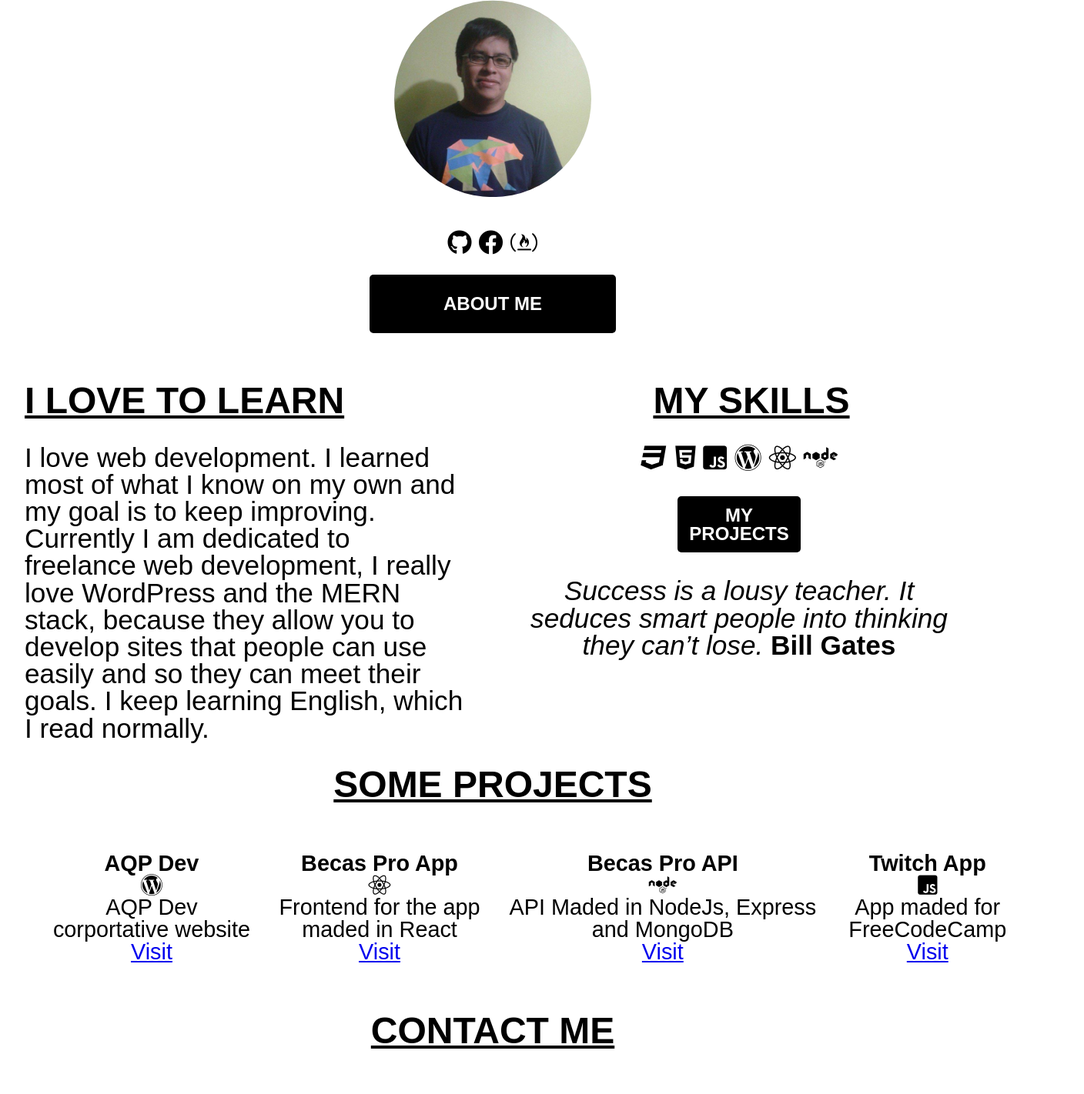
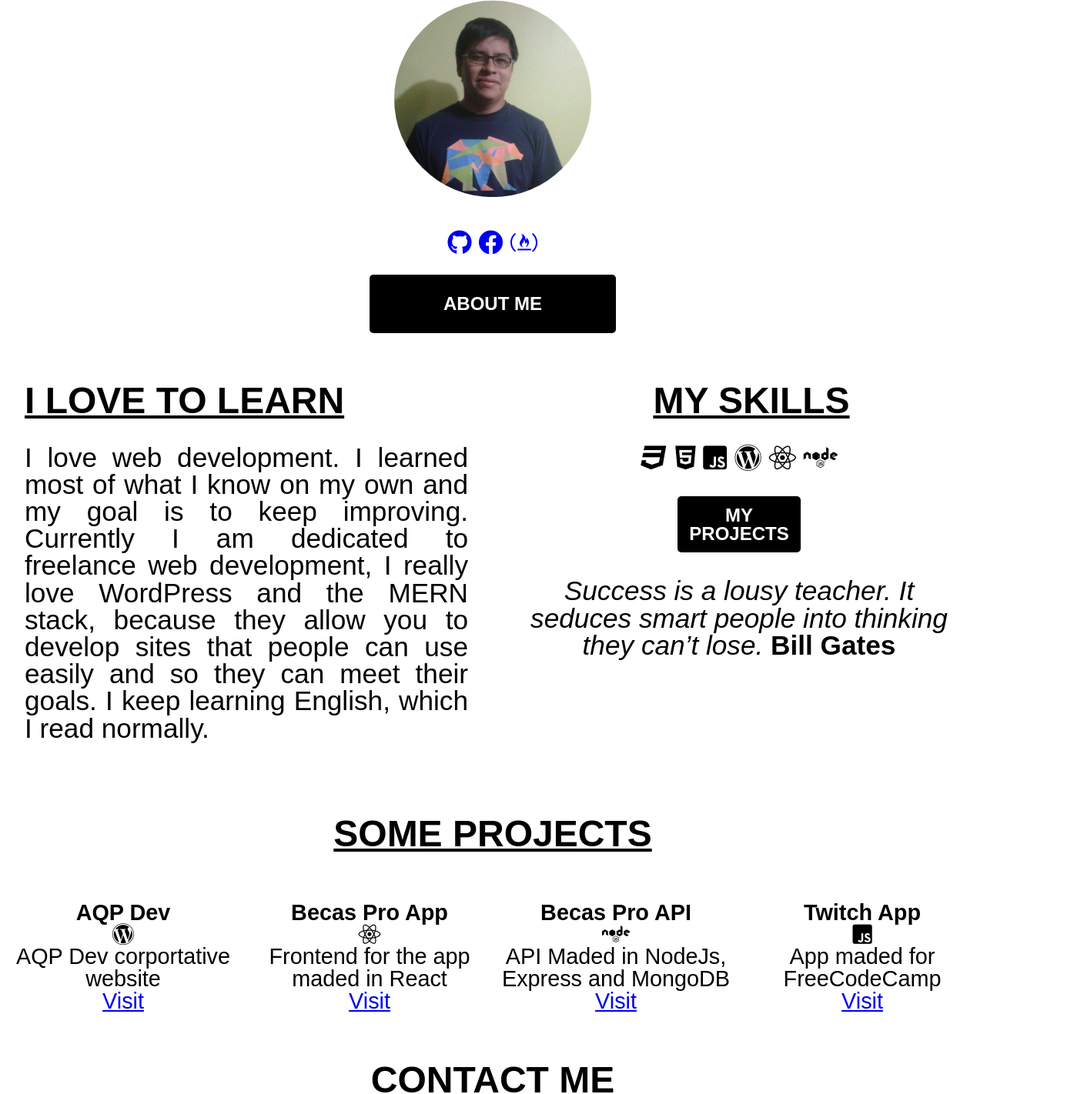
Before and after one commit to soyvikman/soyvikman.github.io, a plain HTML site: page index.html in a window 1280 px wide. Shown: the part 158-1580 px from the top of the page at 77% size, 1408 px wide, since content can reach past the window. Drawn offline with Linux system fonts and the light colour scheme; a web font is replaced by a local one.

Commit message:
Mejorando

```diff
--- a/css/style.css
+++ b/css/style.css
@@ -1,4 +1,14 @@
 @import url('https://fonts.googleapis.com/css?family=Darker+Grotesque&display=swap');
+
+@media (max-width: 800px){
+    .portfolio {
+        flex-direction: column;
+    }
+    .portfolio-inner{
+        width: 100%;
+        margin: 0 auto;
+    }
+}
 
 html {
     scroll-behavior: smooth;
@@ -134,10 +144,14 @@ width: 50%;
     font-family: 'Darker Grotesque', sans-serif;
     font-size: 1.8rem;
     width: 100%;
-    padding: 5%;
+    padding-top: 5%;
     display: flex;
     flex: auto;
     text-align: center;
+}
+
+.portfolio-inner {
+    width: 25%;
 }
 .portfolio h3{
     font-weight: bolder;
@@ -181,7 +195,7 @@ width: 50%;
     display: flex;
     flex: auto;
     text-align: center;
-    padding-top: 5%;
+
 
 }
 
@@ -217,3 +231,11 @@ width: 50%;
     border: 2px solid black;
     margin-top: 1%;
 }
+
+.about-paragraph{
+    text-align: justify;
+}
+
+.give-me-space{
+    padding-top: 5%;
+}
--- a/index.html
+++ b/index.html
@@ -15,16 +15,16 @@
         <h2>I'M A JUNIOR WEB DEVELOPER BASED IN AREQUIPA - PERU</h2>
         <img src="./img/foto.jpg" alt="fotovikdev">
         <div class="buttons-central">
-                <i class="fab fa-github"></i>
-                <i class="fab fa-facebook"></i>
-                <i class="fab fa-free-code-camp"></i>
+                <a href="https://github.com/soyvikman" target="_blank"><i class="fab fa-github"></i></a>
+                <a href="https://www.facebook.com/vikmanc" target="_blank"><i class="fab fa-facebook"></i></a>
+                <a href="https://www.freecodecamp.org/soyvikman" target="_blank"><i class="fab fa-free-code-camp"></i></a>
         </div>
         <div class="button-about-me">
                 <a href="#about-me">ABOUT ME</a>
         </div>
     </div>
     <div class="about-me-section" id="about-me">
-        <div class="about-me-int">
+        <div class="about-me-int about-paragraph">
             <h2>I LOVE TO LEARN</h2>
             <p>I love web development. I learned most of what I know on my own and my goal is to keep improving. Currently I am dedicated to freelance web development, I really love WordPress and the MERN stack, because they allow you to develop sites that people can use easily and so they can meet their goals. I keep learning English, which I read normally.</p>
         </div>
@@ -44,7 +44,7 @@
                 <p><span id="mr-gate-phrase">Success is a lousy teacher. It seduces smart people into thinking they can’t lose.</span><span id="mr-gates"> Bill Gates</span></p>
         </div>
     </div>
-    <h1 id="projects-title">SOME PROJECTS</h1>
+    <h1 id="projects-title" class="give-me-space">SOME PROJECTS</h1>
     <div class="portfolio" id="portfolio">
 
         <div class="portfolio-inner">
@@ -72,7 +72,7 @@
             <a href="http://codepen.io" target="_blank">Visit</a>
         </div>
     </div>
-    <h1 id="projects-title">CONTACT ME</h1>
+    <h1 id="projects-title" class="give-me-space">CONTACT ME</h1>
     <div class="contact">
         <div class="contact-inner">
                 <form action="https://formspree.io/soyvikman@gmail.com" method="POST">
```
